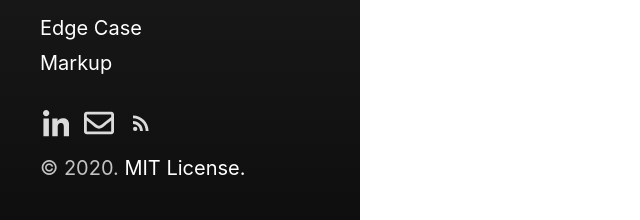
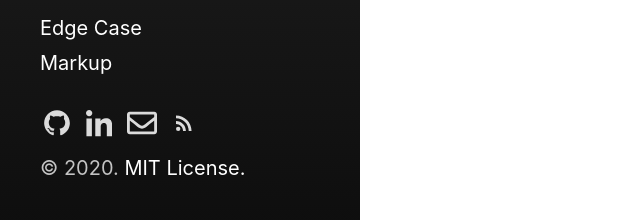
Before and after one commit to coinflip112/coinflip112.github.io, a Jekyll site: the page built from index.html, in a window 1280 px wide. Shown: the part 677-897 px from the top of the page, without its empty margins (0-640 px from the left). Built offline with Jekyll 4.4.1, drawn with Linux system fonts in a browser that asks for light colours.

```diff
--- a/_config.yml
+++ b/_config.yml
@@ -18,9 +18,15 @@ email: samo.messa@gmail.com
 description: >- # this means to ignore newlines until "baseurl:"
   Template description until i bother with something more thoughtful.
 baseurl: "" # the subpath of your site, e.g. /blog
-url: "" # the base hostname & protocol for your site, e.g. http://example.com
+url: https://samuelmessa.me/ # the base hostname & protocol for your site, e.g. http://example.com
+
 twitter_username: jekyllrb
 github_username:  coinflip112
+github_account: https://github.com/coinflip112/
+
+linkedin_account: https://www.linkedin.com/in/samuelme%C5%A1%C5%A1a/
+
+email: "mailto: samo.messa@gmail.com"
 
 # Build settings
 markdown: kramdown
```
